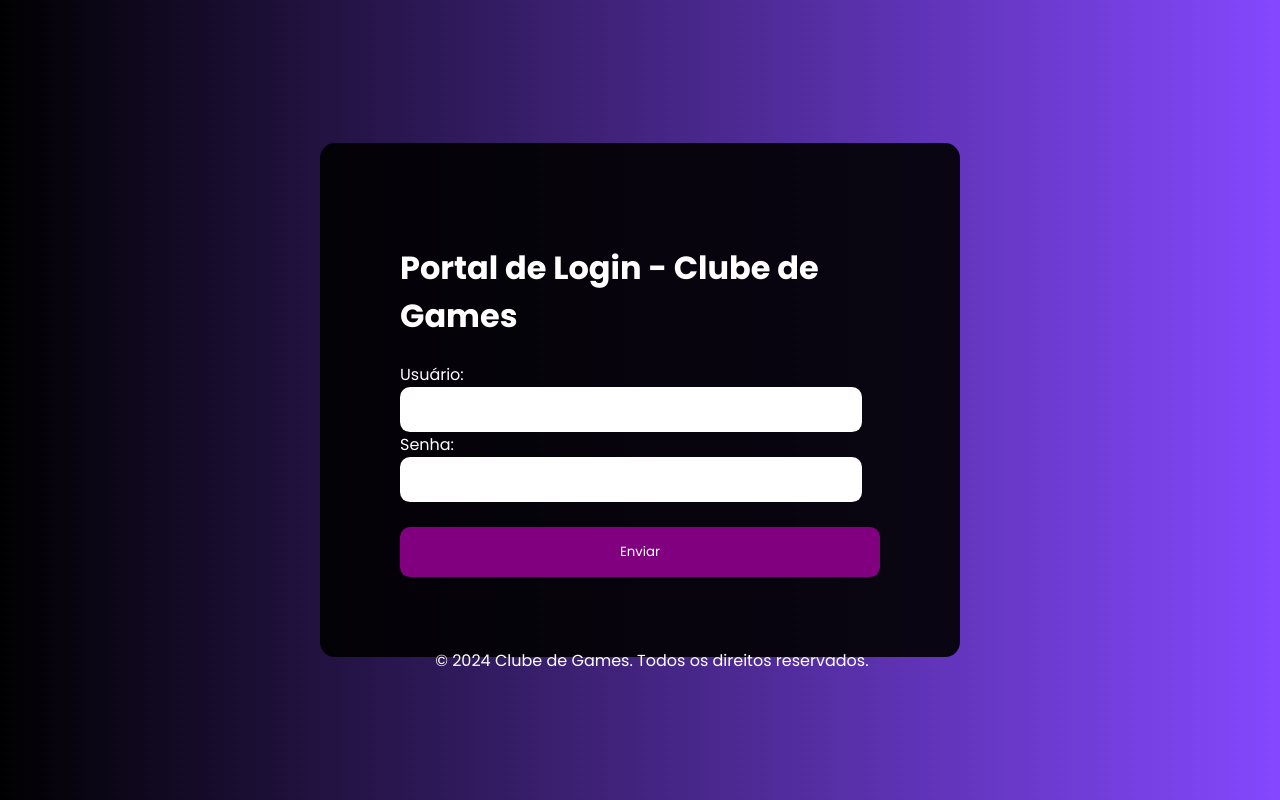
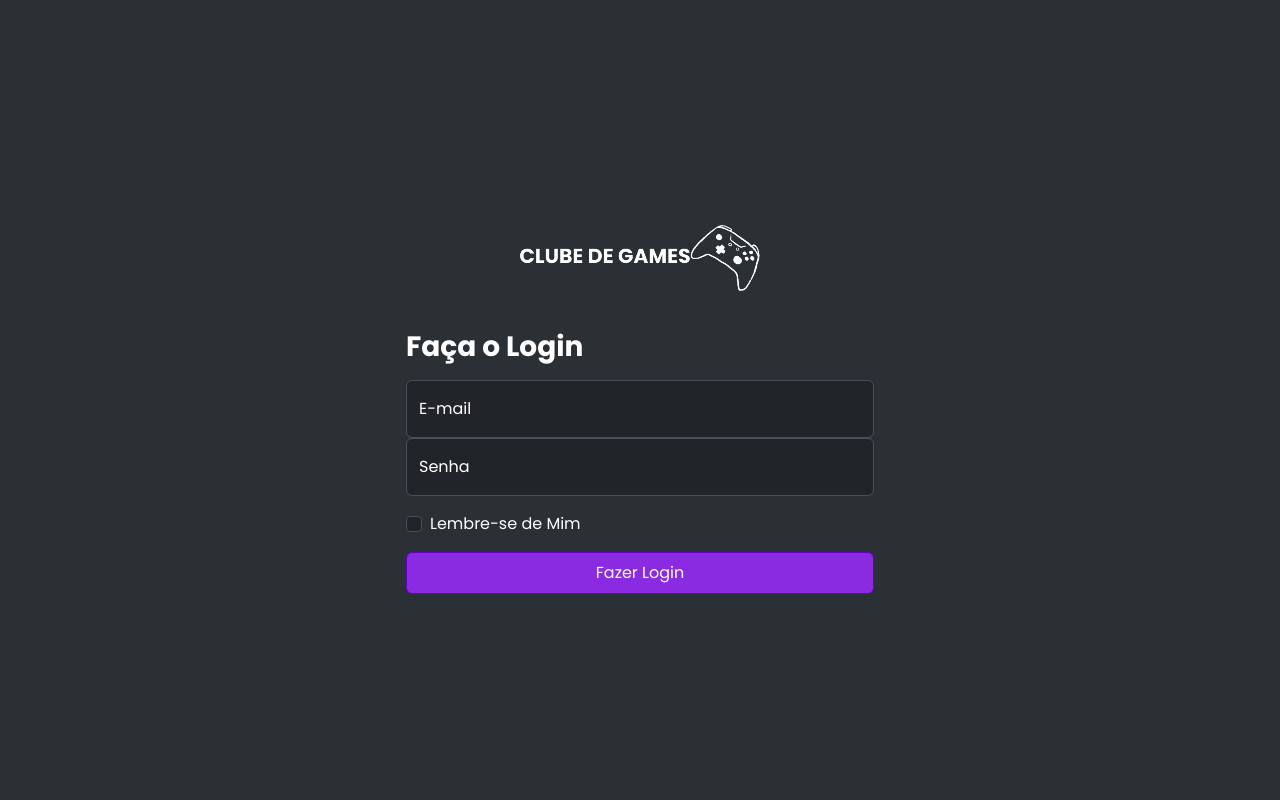
Before and after one commit to Sarahmahdavi/ADSM1A_clube_de_games, a website: page login.html in a window 1280 px wide. Drawn offline with nearby package versions, Linux system fonts and the light colour scheme.

Commit message:
Bootstrap

```diff
--- a/login.html
+++ b/login.html
@@ -1,78 +1,50 @@
 <!DOCTYPE html>
-<html lang="pt-br">
+<html lang="en" data-bs-theme="dark">
 <head>
     <meta charset="UTF-8">
     <meta name="viewport" content="width=device-width, initial-scale=1.0">
-    <title>Login - Clube de Games</title>
-   <style>
+    <link href="https://cdn.jsdelivr.net/npm/bootstrap@5.3.3/dist/css/bootstrap.min.css" rel="stylesheet" integrity="sha384-QWTKZyjpPEjISv5WaRU9OFeRpok6YctnYmDr5pNlyT2bRjXh0JMhjY6hW+ALEwIH" crossorigin="anonymous">
+    <link rel="stylesheet" href="styles.css">
+    <title>Login</title>
+    <style>
+        html, body {
+            height:100% ;
 
-@import url('https://fonts.googleapis.com/css2?family=Poppins:ital,wght@0,100;0,200;0,300;0,400;0,500;0,600;0,700;0,800;0,900;1,100;1,200;1,300;1,400;1,500;1,600;1,700;1,800;1,900&display=swap');
+        }
 
+        .form-container{
+            max-width:500px;
+            padding: 1rem;
+        }
 
-    body{
-        font-family: "Poppins", sans-serif;
-        background-image: linear-gradient(45deg, black, #8548FF);
-    }
-    div{
-        background-color: rgba(0, 0, 0, 0.9);
-        position: absolute;
-        top: 50%;
-        left: 50%;
-        transform: translate(-50%,-50%);
-        padding: 80px;
-        border-radius: 15px;
-        color: white;
-    }
+        .btn-primary {
+            background-color: blueviolet;
+            border-color: rgb(101, 1, 196);
 
-    input{
-        padding: 15px;
-        border: none;
-        outline: none;
-        width: 90%;
-        border-radius: 10px;
-    }
+        }
 
-   button {
-        background-color: purple;
-        border: none;
-        padding: 15px;
-        width: 100%;
-        border-radius: 10px;
-        color: white;
-        cursor: pointer;
-        font-family: "Poppins", sans-serif;
-    }
+    </style>
+</head>
+<body class="d-flex align-itens-center py-4 bg-body-tertiary">
+    <main class="w-100 m-auto form-container">
+        <form>
+            <img src="/imagens/Clube de games logo.png" alt="logo" class="mb-4" height="100" width="250">
+            <h1 class="h3 mb-3 fw-bold">Faça o Login</h1>
+            <div class="form-floating">
+                <input type="E-mail" class="form-control" id="floatingInput" placeholder="Seu-email@gmail.com">
+                <label for="floatingInput">E-mail</label>
+            </div>
+            <div class="form-floating">
+                <input type="Senha" class="form-control" id="floatingInput" placeholder="Senha">
+                <label for="floatingInput">Senha</label>
+            </div>
+            <div class="form-check text-start my-3">
+                <input type="checkbox" class="form-check-input" id="flexCheckDefault">
+                <label class="form-check-label" for="flexCheckDefault">Lembre-se de Mim</label>
 
-    button:hover{
-        background-color: blueviolet;
-    }
-
-    footer{
-    color: #ffffff;
-    position: absolute;
-    top: 79%;
-    left: 34%;
-}
-
-   </style>
-</head>
-<body>
-    <div>
-    <header>
-        <h1>Portal de Login - Clube de Games</h1>
-    </header>
-    <main>
-        <form action="dashboard.html" method="post">
-            <label for="username">Usuário:</label><br>
-            <input type="text" id="username" name="username"><br>
-            <label for="password">Senha:</label><br>
-            <input type="password" id="password" name="password"><br><br>
-            <button>Enviar</button>
+            </div>
+            <button class="btn btn-primary w-100 py-2">Fazer Login</button>
         </form>
-    </div>
     </main>
-    <footer>
-        <p>&copy; 2024 Clube de Games. Todos os direitos reservados.</p>
-    </footer>
 </body>
 </html>
--- a/styles.css
+++ b/styles.css
@@ -22,6 +22,7 @@ a :hover {
   font-size: 24px;
   text-transform: uppercase;
   letter-spacing: 4px;
+  margin-top: 15px;
 }
 
 nav{
@@ -76,3 +77,8 @@ h2{
   font-size: 46px;
   font-weight: 800;
 }
+
+.form-container{
+  max-width:300px;
+  padding: 1rem;
+}
```
Also changed, not shown: index.html (+1 -1 lines), login12.html (added, +78 -0 lines), imagens/Clube de games logo.png (added).
